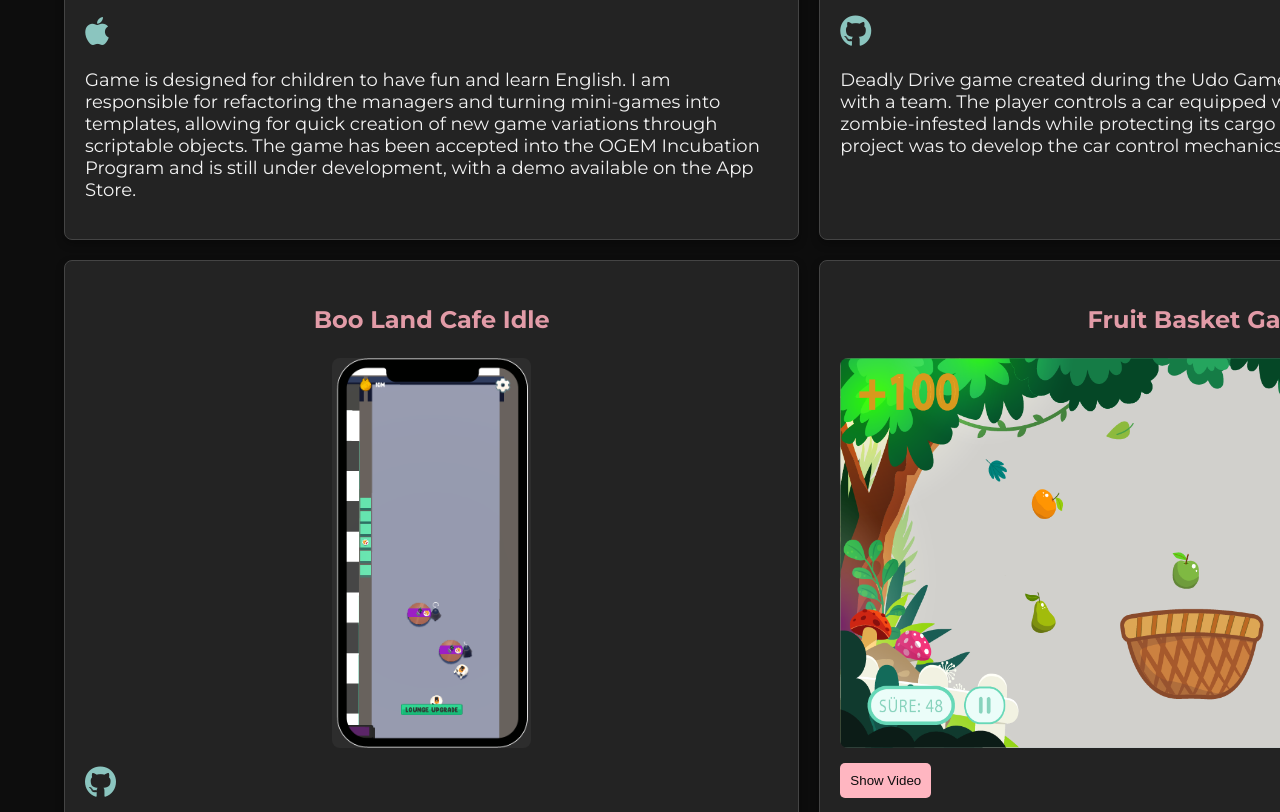
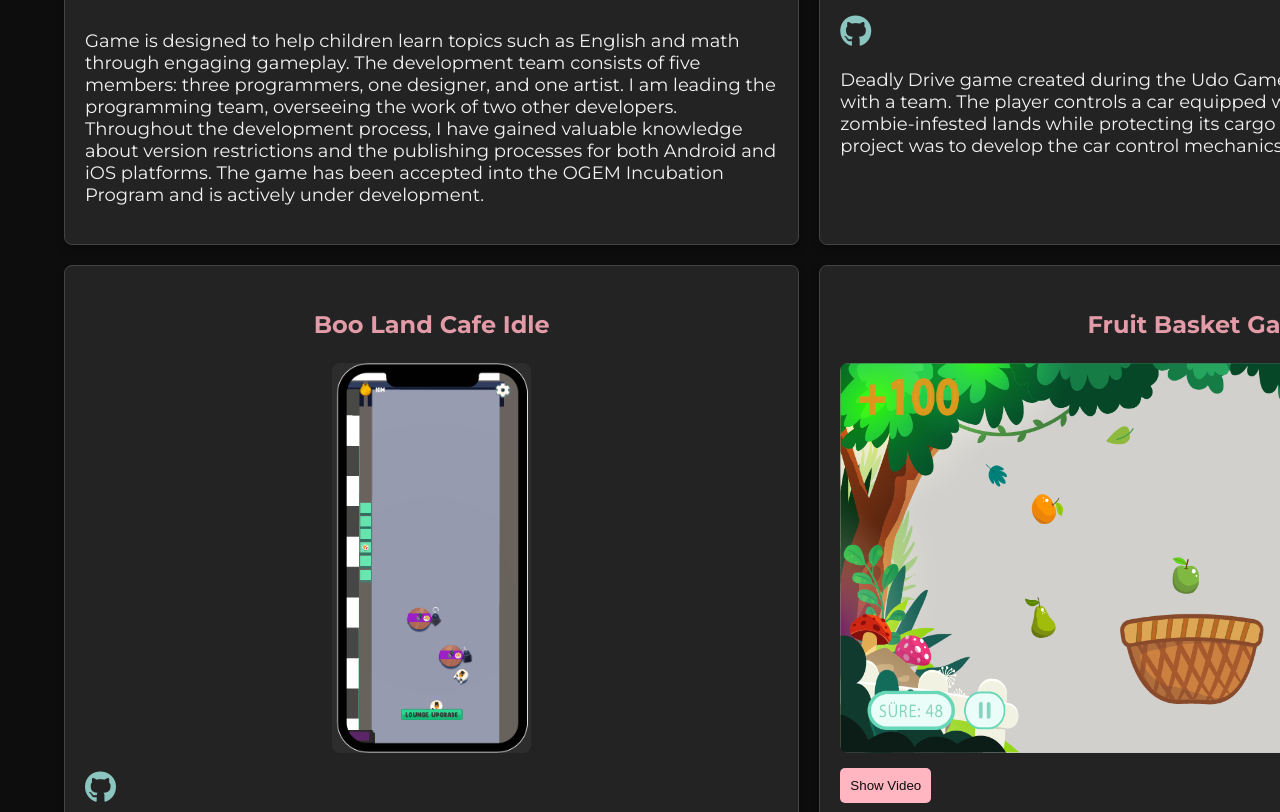
Before and after one commit to BerkayUslu/BerkayUslu.github.io, a plain HTML site: page index.html in a window 1280 px wide. Shown: the part 1022-1834 px from the top of the page. Drawn offline with Linux system fonts and the light colour scheme.

Commit message:
CV update

```diff
--- a/index.html
+++ b/index.html
@@ -49,13 +49,13 @@
                             allowfullscreen></iframe>
                     </div>
                     <div class="project-buttons">
-                        <a href="https://apps.apple.com/tr/app/learn-isle/id6503263247" target="_blank" class="icon"
-                            aria-label="App Store"><i class="fab fa-apple"></i></a>
                     </div>
-                    <p>Game is designed for children to have fun and learn English. I am responsible for refactoring the
-                        managers and turning mini-games into templates, allowing for quick creation of new game
-                        variations through scriptable objects. The game has been accepted into the OGEM Incubation
-                        Program and is still under development, with a demo available on the App Store.</p>
+                    <p>Game is designed to help children learn topics such as English and math through engaging
+                        gameplay. The development team consists of five members: three programmers, one designer, and
+                        one artist. I am leading the programming team, overseeing the work of two other developers.
+                        Throughout the development process, I have gained valuable knowledge about version restrictions
+                        and the publishing processes for both Android and iOS platforms. The game has been accepted into
+                        the OGEM Incubation Program and is actively under development.</p>
                 </div>
                 <div class="project-card">
                     <h3>DEADLY DRIVE</h3>
@@ -78,7 +78,8 @@
                 <div class="project-card">
                     <h3>Boo Land Cafe Idle </h3>
                     <div class="image-container">
-                        <img src="Resources/Game Photos/BooLandCafeIdle.png" alt="Boo Land Cafe Idle" class="project-image">
+                        <img src="Resources/Game Photos/BooLandCafeIdle.png" alt="Boo Land Cafe Idle"
+                            class="project-image">
                     </div>
                     <div class="video-container">
                         <iframe class="project-video" src="https://www.youtube.com/embed/97Z3qSSbwkY" frameborder="0"
```
Also changed, not shown: 2 other files.
